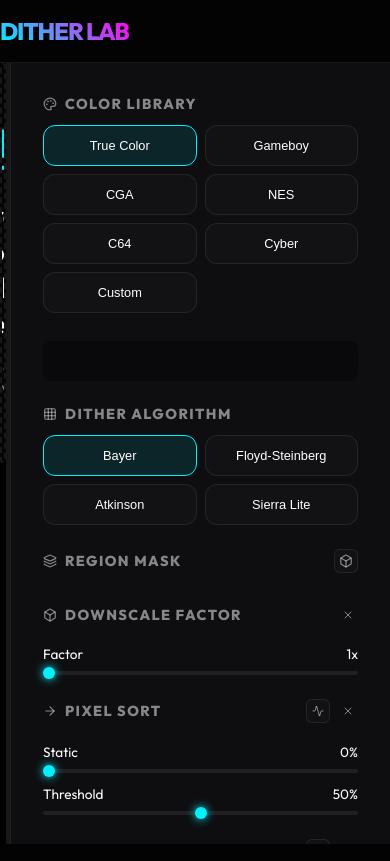
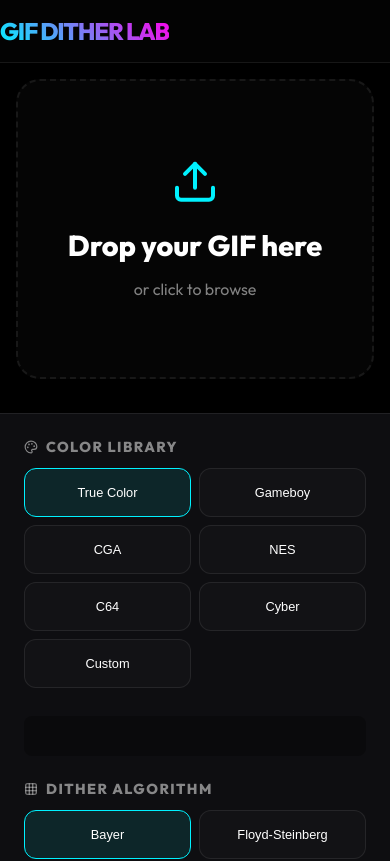
Before and after one commit to cogspa/GITdither, a React (Vite) app: page / in a window 390 px wide. Shown: the top 861 px of the page. Built offline with nearby package versions, Linux system fonts and the light colour scheme.

Commit message:
Rename to GIF DITHER LAB and fix mobile layout images

```diff
--- a/index.html
+++ b/index.html
@@ -4,7 +4,7 @@
     <meta charset="UTF-8" />
     <link rel="icon" type="image/svg+xml" href="/vite.svg" />
     <meta name="viewport" content="width=device-width, initial-scale=1.0" />
-    <title>git-dither</title>
+    <title>GIF DITHER LAB</title>
   </head>
   <body>
     <div id="root"></div>
--- a/src/App.jsx
+++ b/src/App.jsx
@@ -95,6 +95,14 @@
   const [collapsedGroups, setCollapsedGroups] = useState({});
   const [isResizingSidebar, setIsResizingSidebar] = useState(false);
   const [showHistory, setShowHistory] = useState(true);
+  const [isMobile, setIsMobile] = useState(window.innerWidth < 768);
+
+  // Handle Resize for Mobile Check
+  useEffect(() => {
+    const handleResize = () => setIsMobile(window.innerWidth < 768);
+    window.addEventListener('resize', handleResize);
+    return () => window.removeEventListener('resize', handleResize);
+  }, []);
 
   // Palette State
   const [selectedPaletteName, setSelectedPaletteName] = useState('True Color');
@@ -216,13 +224,13 @@
   }, []);
 
   const resize = useCallback((e) => {
-    if (isResizingSidebar) {
+    if (isResizingSidebar && !isMobile) {
       const newWidth = window.innerWidth - e.clientX;
       if (newWidth > 250 && newWidth < 800) {
         setSidebarWidth(newWidth);
       }
     }
-  }, [isResizingSidebar]);
+  }, [isResizingSidebar, isMobile]);
 
   useEffect(() => {
     if (isResizingSidebar) {
@@ -748,7 +756,7 @@
   return (
     <div className="app-container">
       <header>
-        <div className="logo">DITHER LAB</div>
+        <div className="logo">GIF DITHER LAB</div>
         <div className="header-actions">
           {originalGif && (
             <button className="preset-button" onClick={() => { setOriginalGif(null); setFrames([]); setOutputGif(null); setCustomPalette([]); setShowComparison(false); }}><Trash2 size={16} /> Reset</button>
@@ -860,7 +868,7 @@
 
         <div className={`sidebar-resizer ${isResizingSidebar ? 'active' : ''}`} onMouseDown={startResizing} />
 
-        <aside className="controls-panel" style={{ width: `${sidebarWidth}px` }}>
+        <aside className="controls-panel" style={{ width: isMobile ? '100%' : `${sidebarWidth}px` }}>
           <div className="control-group">
             <h3><Palette size={14} /> Color Library</h3>
             <div className="preset-grid">
--- a/src/index.css
+++ b/src/index.css
@@ -739,3 +739,75 @@
 .gallery-toggle:hover {
   color: white;
 }
+
+/* Mobile Responsiveness */
+@media (max-width: 768px) {
+  .app-container {
+    height: auto;
+    min-height: 100vh;
+    overflow-y: auto;
+  }
+
+  main {
+    flex-direction: column;
+    height: auto;
+    overflow: visible;
+  }
+
+  .preview-area {
+    height: auto;
+    min-height: 350px;
+    padding: 1rem;
+    flex: none;
+  }
+
+  .sidebar-resizer {
+    display: none;
+  }
+
+  .controls-panel {
+    width: 100% !important;
+    height: auto;
+    border-left: none;
+    border-top: 1px solid var(--border-color);
+    padding: 1.5rem;
+    overflow: visible;
+  }
+
+  .history-gallery {
+    height: 140px;
+  }
+
+  .history-item {
+    width: 70px;
+    height: 70px;
+  }
+
+  .gallery-toggle {
+    right: 1rem;
+    padding: 6px 12px;
+  }
+
+  /* Touch enhancements */
+  input[type="range"] {
+    height: 10px;
+  }
+
+  input[type="range"]::-webkit-slider-thumb {
+    width: 20px;
+    height: 20px;
+  }
+
+  .preset-button, .action-button {
+    padding: 1rem;
+    min-height: 48px;
+  }
+
+  .control-header {
+    padding: 8px 0;
+  }
+
+  .upload-zone {
+    height: 300px;
+  }
+}
```
